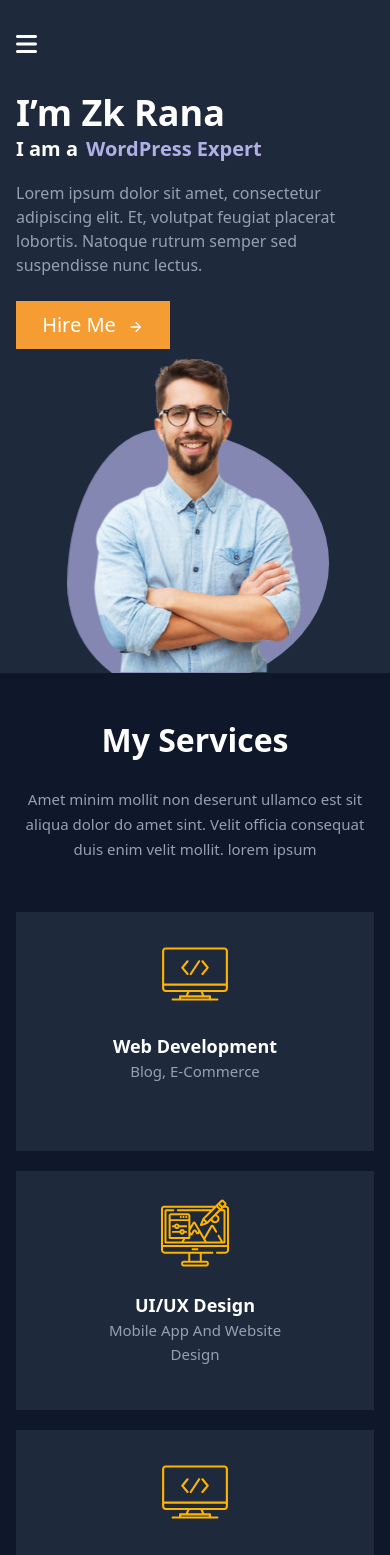
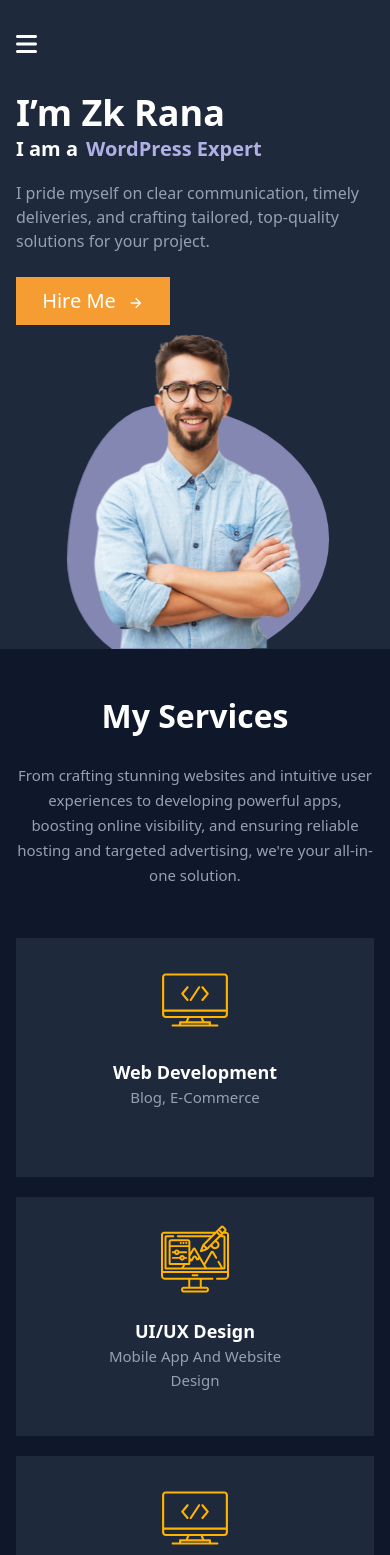
Before and after one commit to zkrana/portfolio, a Next.js app: page / in a window 390 px wide. Shown: the top 1555 px of the page. Built offline with nearby package versions, Linux system fonts and the light colour scheme.

Commit message:
Responsive issues solved, content changes and portfolio category changed

```diff
--- a/app/components/education/Educations.jsx
+++ b/app/components/education/Educations.jsx
@@ -1,6 +1,6 @@
-import React from 'react'
-import Content from'../Content'
-import Education from './EducationList';
+import React from "react";
+import Content from "../Content";
+import Education from "./EducationList";
 
 export default function Educations() {
   const educationData = [
@@ -21,16 +21,13 @@
       degree: "SSC",
       fieldOfStudy: "Science",
       graduationYear: 2009,
-        }
+    },
   ];
 
   return (
     <div>
-        <Content
-            title="Education"
-            description="Amet minim mollit non deserunt ullamco est sit aliqua dolor do amet sint. Velit officia consequat duis enim velit mollit. lorem ipsum"
-        />
+      <Content title="Education" />
       <Education education={educationData} />
     </div>
-  )
+  );
 }
--- a/app/components/hero/Hero.jsx
+++ b/app/components/hero/Hero.jsx
@@ -16,15 +16,14 @@
         <ToggleSkill />
 
         <p className="hero-desc text-base text-sub-head pt-4 max-w-lg ">
-          Lorem ipsum dolor sit amet, consectetur adipiscing elit. Et, volutpat
-          feugiat placerat lobortis. Natoque rutrum semper sed suspendisse nunc
-          lectus.
+          I pride myself on clear communication, timely deliveries, and crafting
+          tailored, top-quality solutions for your project.
         </p>
 
         <div className="w-[154px] h-12 mt-6">
           <button
             type="button"
-            className="btn w-full flex justify-center items-center gap-3 px-[19.5px] py-[10px]"
+            className="btn w-full flex justify-center items-center gap-3 px-[19.5px] py-[10px] cursor-pointer"
             download
             aria-label="Download CV"
           >
--- a/app/components/portfolio/Portfolio.jsx
+++ b/app/components/portfolio/Portfolio.jsx
@@ -1,15 +1,15 @@
-import React from 'react'
-import Content from '../Content'
-import PortfolioMain from './PortfolioMain'
+import React from "react";
+import Content from "../Content";
+import PortfolioMain from "./PortfolioMain";
 
 export default function Portfolio() {
   return (
     <div>
-        <Content
-            title='Portfolio'
-            description='Amet minim mollit non deserunt ullamco est sit aliqua dolor do amet sint. Velit officia consequat duis enim velit mollit. lorem ipsum'
-        />
-        <PortfolioMain />
+      <Content
+        title="Portfolio"
+        description="Dive into our portfolio to witness how we transform ideas into impactful digital solutions, tailored to exceed expectations and drive success for our clients"
+      />
+      <PortfolioMain />
     </div>
-  )
+  );
 }
--- a/app/components/portfolio/PortfolioMain.jsx
+++ b/app/components/portfolio/PortfolioMain.jsx
@@ -25,18 +25,26 @@
           All
         </button>
         <button
-          className={`btns ${category === "Web Design" ? "btn-active" : ""}`}
-          onClick={() => filterItems("Web Design")}
+          className={`btns ${
+            category === "Web Development" ? "btn-active" : ""
+          }`}
+          onClick={() => filterItems("Web Development")}
         >
-          Web Design
+          Web Development
+        </button>
+        <button
+          className={`btns ${category === "UI/UX Design" ? "btn-active" : ""}`}
+          onClick={() => filterItems("UI/UX Design")}
+        >
+          UI/UX Design
         </button>
         <button
           className={`btns ${
-            category === "App Development" ? "btn-active" : ""
+            category === "WordPress Customization" ? "btn-active" : ""
           }`}
-          onClick={() => filterItems("App Development")}
+          onClick={() => filterItems("WordPress Customization")}
         >
-          App Development
+          WordPress Customization
         </button>
       </div>
 
--- a/app/components/portfolio/portfolioData.jsx
+++ b/app/components/portfolio/portfolioData.jsx
@@ -6,19 +6,19 @@
   {
     title: "Project 1",
     image: web1, // Specify the correct image import
-    category: "Web Design",
+    category: "Web Development",
     description: "Description of project 1",
   },
   {
     title: "Project 2",
     image: web2, // Specify the correct image import
-    category: "Web Design",
+    category: "UI/UX Design",
     description: "Description of project 2",
   },
   {
     title: "AD Project 1",
     image: app1, // Specify the correct image import
-    category: "App Development",
+    category: "WordPress Customization",
     description: "Description of app project 1",
   },
 ];
--- a/app/components/pricing/Pricing.jsx
+++ b/app/components/pricing/Pricing.jsx
@@ -37,9 +37,9 @@
     <div>
       <Content
         title="Price plans"
-        description="Amet minim mollit non deserunt ullamco est sit aliqua dolor do amet sint. Velit officia consequat duis enim velit mollit. lorem ipsum"
+        description="Our pricing plans are tailored to fit your needs, offering scalable solutions for every budget"
       />
-      <div className="pricing-page mt-[51px] sm:px-0 px-4">
+      <div className="pricing-page mt-[51px] sm:px-0 px-4 z-0">
         <div className="pricing-plans-container max-w-6xl mx-auto flex flex-wrap justify-between gap-[21px]">
           {demoPricingPlans.map((plan, index) => (
             <PricingPlan
--- a/app/components/pricing/PricingPlan.jsx
+++ b/app/components/pricing/PricingPlan.jsx
@@ -1,7 +1,7 @@
 // Reusable PricingPlan component
 function PricingPlan({ title, price, features, desc, ribon }) {
   return (
-    <div className="pricing-plans basis[32%] flex-grow bg-[#1E293B] px-[31px] pt-[54px] pb-6 relative">
+    <div className="pricing-plans basis[32%] flex-grow bg-[#1E293B] px-[31px] pt-[54px] pb-6 relative -z-[1]">
       {ribon === "most popular" && (
         <span className="bg-[#B0B0E6] text-[#1E293B] w-full h-8 flex justify-center items-center absolute top-0 left-0 right-0 text-[15px] font-semibold leading-[18px] capitalize ">
           {ribon}
--- a/app/components/reviews/Reviews.jsx
+++ b/app/components/reviews/Reviews.jsx
@@ -64,10 +64,11 @@
     <div className="reviews">
       <Content
         title="recommendations"
-        description="Amet minim mollit non deserunt ullamco est sit aliqua dolor do amet sint. Velit officia consequat duis enim velit mollit. lorem ipsum"
+        description="Your success is our priority, and our recommendations showcase the quality and value we bring to every project"
       />
-      <div className="testimonial-section max-w-6xl mx-auto mt-[50px] sm:px-0 px-4">
+      <div className="testimonial-section max-w-6xl mx-auto mt-[50px] sm:px-0 px-4 -z-[1]">
         <Swiper
+          style={{ zIndex: -1 }}
           modules={[Pagination, Autoplay, A11y]}
           spaceBetween={20}
           slidesPerView={1}
--- a/app/components/reviews/Testimonial.jsx
+++ b/app/components/reviews/Testimonial.jsx
@@ -7,7 +7,7 @@
   const [userRating, setUserRating] = useState(rating);
 
   return (
-    <div className="testimonial w-full p-[25px] bg-[#1E293B]">
+    <div className="testimonial relative w-full p-[25px] bg-[#1E293B]">
       <div className="rating-stars">
         {[...Array(5)].map((_, index) => (
           <span
--- a/app/components/rightsidebar/RightSidebar.jsx
+++ b/app/components/rightsidebar/RightSidebar.jsx
@@ -27,7 +27,7 @@
           </defs>
         </svg>
       </div>
-      <div className="flex flex-col items-center gap-[43px] ">
+      <div className="flex flex-col items-center web:gap-[43px] gap-[24px] ">
         <a
           href="#"
           className="r-menu relative w-10 h-10 bg-bg rounded-full flex justify-center items-center transition-colors"
--- a/app/components/service/Service.jsx
+++ b/app/components/service/Service.jsx
@@ -6,7 +6,7 @@
     <div className="service">
       <Content
         title="my services"
-        description="Amet minim mollit non deserunt ullamco est sit aliqua dolor do amet sint. Velit officia consequat duis enim velit mollit. lorem ipsum"
+        description="From crafting stunning websites and intuitive user experiences to developing powerful apps, boosting online visibility, and ensuring reliable hosting and targeted advertising, we're your all-in-one solution."
       />
 
       {/* Service Wrapper */}
```
Lines whose indentation alone changed are shown as unchanged.
